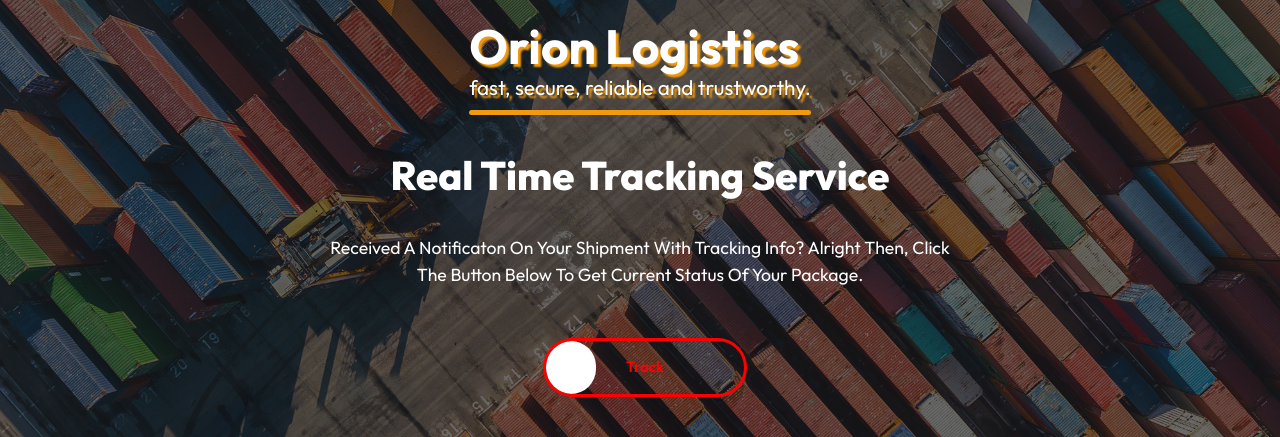
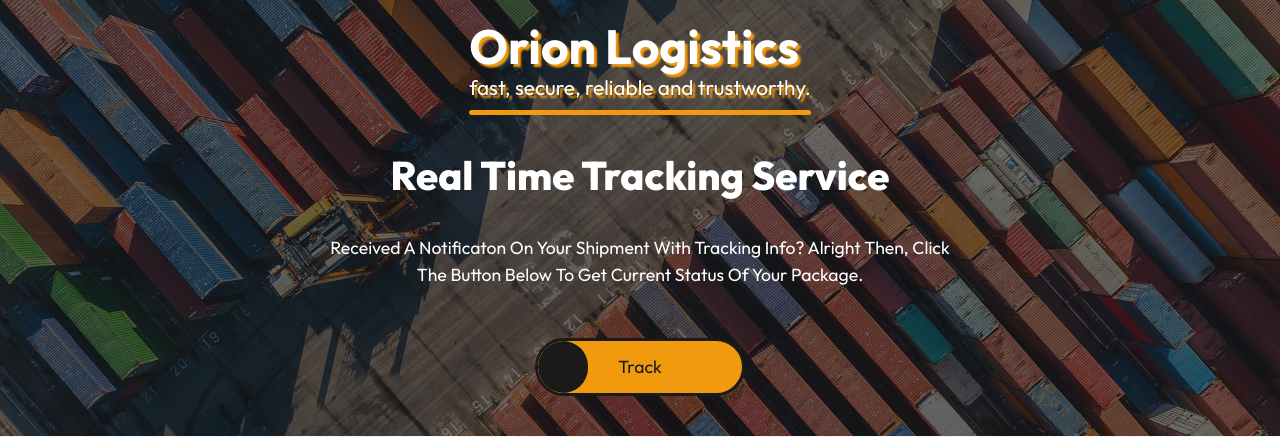
Before and after one commit to Tonerozic1/pro-uk, a plain HTML site: page courier/index.html in a window 1280 px wide. Shown: the part 6084-6521 px from the top of the page. Drawn offline with nearby package versions, Linux system fonts and the light colour scheme.

Commit message:
updates today

```diff
--- a/courier/styles/index.css
+++ b/courier/styles/index.css
@@ -498,7 +498,7 @@
 }
 .services {
   width: 100%;
-  background-color: #fff;
+  background-color: #1a1a1a;
   padding: 35px 0px;
 }
 .cards-wrapper {
@@ -524,6 +524,7 @@
 }
 .icon-carrier-wrap i {
   font-size: 30px;
+  color: #f19a0e;
 }
 .text-icon-wrap h5 {
   font-weight: 700;
@@ -595,7 +596,7 @@
   margin-top: -1.1em;
   text-shadow: 3px 3px rgb(20, 51, 105);
 }
-.track-div-wrap{
+.track-div-wrap {
   width: 100%;
   height: fit-content;
   background-image: url(../images/2.jpg);
@@ -633,41 +634,39 @@
   font-weight: 400;
   text-transform: lowercase;
 }
-.track-text{
+.track-text {
   margin-bottom: 30px;
 }
-.mid-track-text{
+.mid-track-text {
   margin-bottom: 30px;
 }
-.btn-carrier{
+.btn-carrier {
   margin-top: 20px;
 }
-.mid-track-text{
+.mid-track-text {
   width: 50%;
   margin-inline: auto;
   text-align: center;
-  font-size:1.1rem;
+  font-size: 1.1rem;
 }
 div.btn-carrier button {
-    padding: 15px 80px;
+  padding: 13px 80px;
   border-radius: 30px;
-    font-size: 15px;
-    font-weight: 600;
-    background-color: transparent;
+  font-size: 1.1rem;
+  background-color: #f19a0e;
   text-transform: capitalize;
-    margin-left: 10px;
   transition: 400ms;
   cursor: pointer;
   position: relative;
   z-index: 20;
   overflow: hidden;
 }
-div.btn-carrier button{
-    border: 3px solid red;
-    color: red;
+div.btn-carrier button {
+  border: 3px solid #1a1a1a;
+  color: #1a1a1a;
 }
 div.btn-carrier button:hover {
-    color: red;
+  color: #f19a0e;
 }
 div.btn-carrier button::after {
   content: "";
@@ -675,12 +674,12 @@
   justify-content: center;
   align-items: center;
   height: 100%;
-    background-color: #fff;
+  background-color: #1a1a1a;
   width: 50px;
   position: absolute;
+  top: 0%;
   left: 0%;
-    top: 0%;
-    border-radius: 35px;
+  border-radius: 25px;
   z-index: -1;
   transition: 700ms;
 }
```
Lines whose indentation alone changed are shown as unchanged.
